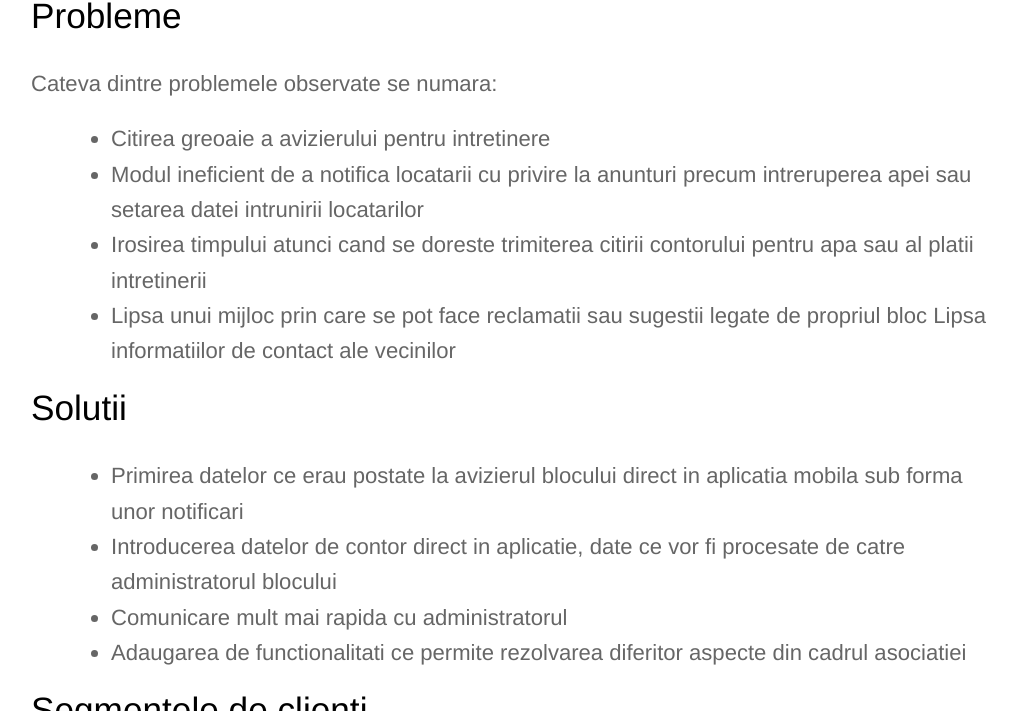
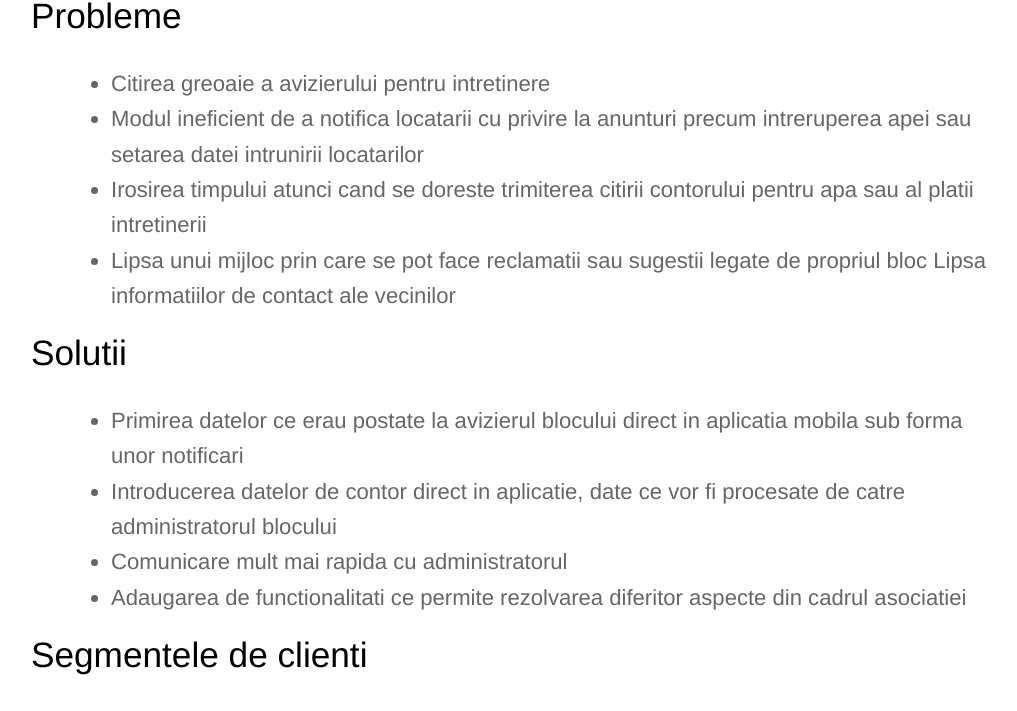
Before and after one commit to rptoma/Flaty, a Jekyll site: the page built from _posts/2018-10-14-ce-este-flaty.md, in a window 1280 px wide and 900 px high, scrolled down 789 px, cut to the strip 189-900 px from the top of the window. Shown: the whole strip, without its empty margins (109-1126 px from the left). Built offline with Jekyll 4.4.1, drawn with Linux system fonts in a browser that asks for light colours.

Commit message:
Updated '_posts/2018-10-14-ce-este-flaty.md' via CloudCannon

```diff
--- a/_posts/2018-10-14-ce-este-flaty.md
+++ b/_posts/2018-10-14-ce-este-flaty.md
@@ -11,36 +11,29 @@ Flaty este o aplicatie mobila ce ofera suport atat pentru Android cat si pentru
 
 ## Probleme
 
-Cateva dintre problemele observate se numara:
-
 > * Citirea greoaie a avizierului pentru intretinere
-* Modul ineficient de a notifica locatarii cu privire la anunturi precum intreruperea apei sau setarea datei intrunirii locatarilor
-* Irosirea timpului atunci cand se doreste trimiterea citirii contorului pentru apa sau al platii intretinerii
-* Lipsa unui mijloc prin care se pot face reclamatii sau sugestii legate de propriul bloc Lipsa informatiilor de contact ale vecinilor
+> * Modul ineficient de a notifica locatarii cu privire la anunturi precum intreruperea apei sau setarea datei intrunirii locatarilor
+> * Irosirea timpului atunci cand se doreste trimiterea citirii contorului pentru apa sau al platii intretinerii
+> * Lipsa unui mijloc prin care se pot face reclamatii sau sugestii legate de propriul bloc Lipsa informatiilor de contact ale vecinilor
 
 ## Solutii
 
 > * Primirea datelor ce erau postate la avizierul blocului direct in aplicatia mobila sub forma unor notificari
-* Introducerea datelor de contor direct in aplicatie, date ce vor fi procesate de catre administratorul blocului
-* Comunicare mult mai rapida cu administratorul
-* Adaugarea de functionalitati ce permite rezolvarea diferitor aspecte din cadrul asociatiei
+> * Introducerea datelor de contor direct in aplicatie, date ce vor fi procesate de catre administratorul blocului
+> * Comunicare mult mai rapida cu administratorul
+> * Adaugarea de functionalitati ce permite rezolvarea diferitor aspecte din cadrul asociatiei
 
 ## Segmentele de clienti
 
 Clientii se impart in 2 categorii principale: administratori si locatari. Un aspect important este faptul ca existe mai multe subcategorii de locatari, in functie de varsta. Astfel, cu cat varsta locatarului este mai mica, cu atat exista mai multe sanse ca acesta sa fie dispus sa utilizeze aplicatia, existand o oarecare reticenta fata de aplicatiile mobile printre oamenii varstnici.
 
-![Clienti](https://images.unsplash.com/photo-1491438590914-bc09fcaaf77a?ixlib=rb-0.3.5&ixid=eyJhcHBfaWQiOjEyMDd9&s=56c7f9756b4386446903856e0fc99dd5&auto=format&fit=crop&w=1050&q=80)
+![Clienti](https://images.unsplash.com/photo-1491438590914-bc09fcaaf77a?ixlib=rb-0.3.5&amp;ixid=eyJhcHBfaWQiOjEyMDd9&amp;s=56c7f9756b4386446903856e0fc99dd5&amp;auto=format&amp;fit=crop&amp;w=1050&amp;q=80)
 
 ## Competitie
 
 Pe piata exista deja idei similare, ele pot fi gasite prin intermediul link-urilor de mai jos.
 
-&nbsp;&nbsp;&nbsp;&nbsp;&nbsp;&nbsp;[E-bloc](https://www.e-bloc.ro "e-bloc")
-&nbsp;&nbsp;&nbsp;&nbsp;&nbsp;&nbsp;[Aviziero](https://aviziero.ro "aviziero")
-&nbsp;&nbsp;&nbsp;&nbsp;&nbsp;&nbsp;[Gesimo](https://www.gesimo.ro "gesimo")
-&nbsp;&nbsp;&nbsp;&nbsp;&nbsp;&nbsp;[Homefile](https://homefile.ro "homefile")
-&nbsp;&nbsp;&nbsp;&nbsp;&nbsp;&nbsp;[Blocexpert](https://www.blocexpert.ro "blocexpert")
-&nbsp;&nbsp;&nbsp;&nbsp;&nbsp;&nbsp;[Xisoft](https://www.xisoft.net "xisoft")
+&nbsp; &nbsp; &nbsp;&nbsp;[E-bloc](https://www.e-bloc.ro "e-bloc")<br>&nbsp; &nbsp; &nbsp;&nbsp;[Aviziero](https://aviziero.ro "aviziero")<br>&nbsp; &nbsp; &nbsp;&nbsp;[Gesimo](https://www.gesimo.ro "gesimo")<br>&nbsp; &nbsp; &nbsp;&nbsp;[Homefile](https://homefile.ro "homefile")<br>&nbsp; &nbsp; &nbsp;&nbsp;[Blocexpert](https://www.blocexpert.ro "blocexpert")<br>&nbsp; &nbsp; &nbsp;&nbsp;[Xisoft](https://www.xisoft.net "xisoft")
 
 Cu toate acestea, implementarea competitorilor este strict focalizata pe aplicatii web sau desktop. Acesta este principalul motiv pentru care nu au avut parte de un succes major. In ziua de azi, oamenii utilizeaza tot mai des platformele mobile, iar o simpla notificare este mai facila si mai usor de observat decat accesarea unui website sau a unei aplicatii desktop. Astfel, avem un avantaj puternic fata de competitie, ce va putea ditcta succesul ideii.
 
@@ -55,4 +48,4 @@ Cu toate acestea, implementarea competitorilor este strict focalizata pe aplicat
 
 Aplicatia poate creea multiple fluxuri de venit. Aceasta va oferi anumite functionalitati in mod gratuit, insa pentru a avea acces integral, utilizatorii vor fi nevoiti sa plateasca o anumita suma de bani (prin in-app purchases). Un posibil flux poate fi cel obtinut din integrarea reclamelor in versiunea neplatita a aplicatiei. In versiunea platita, reclamele vor disparea, dar va fi creat un nou flux, printr-o plata recurenta, lunara, de 2-5 lei. Considerand taxa lunara de 2 lei/apartament, un scenariu prin care se poate aproxima castigul adus este cazul in care intr-un bloc de 10 etaje, a cate 40 de apartamente, 20 dintre acestea ar fi dispuse sa foloseasca varianta platita. Pentru 1000 de astfel de blocuri, s-ar obtine un profit de 40.000 lei/luna - taxe.
 
-![Venit](https://images.unsplash.com/photo-1522937335625-b87ea99dc133?ixlib=rb-0.3.5&ixid=eyJhcHBfaWQiOjEyMDd9&s=9a5b353ddbf4355ab7f6183f6de7e63b&auto=format&fit=crop&w=1050&q=80)
+![Venit](https://images.unsplash.com/photo-1522937335625-b87ea99dc133?ixlib=rb-0.3.5&amp;ixid=eyJhcHBfaWQiOjEyMDd9&amp;s=9a5b353ddbf4355ab7f6183f6de7e63b&amp;auto=format&amp;fit=crop&amp;w=1050&amp;q=80)
```
